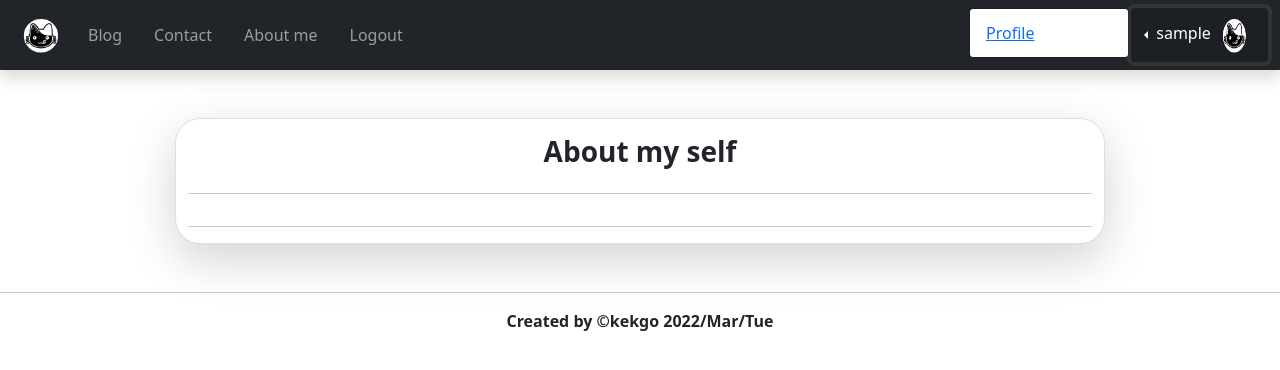
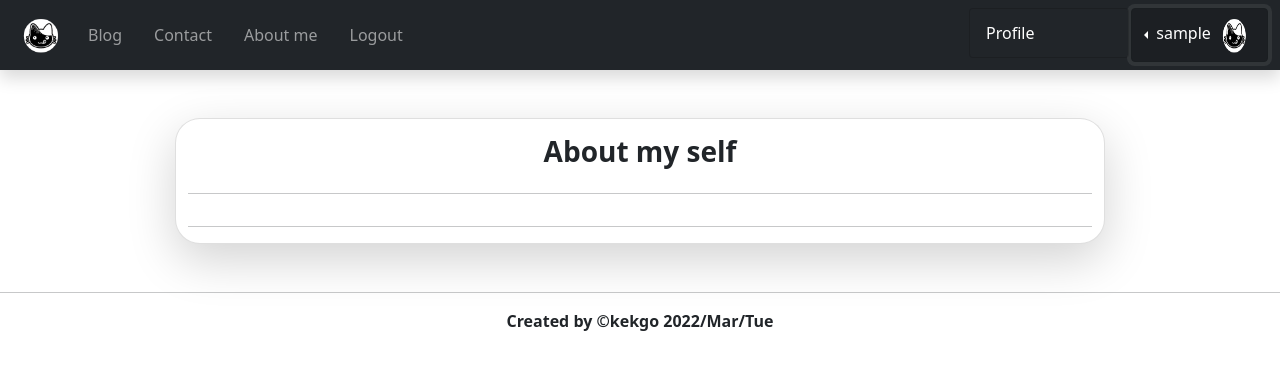
Before and after one commit to KaKeGo/MySite, a Django app: page /about/about/ in a window 1280 px wide, after a click that opens the changed part. Shown: the top 370 px of the page. Run offline with Django 4.2, Linux system fonts and the light colour scheme; the visitor is signed in with stand-in values (Sample User, id 1); data that the repository does not hold is empty.

Commit message:
dropdown small changes

```diff
--- a/mysite/templates/snippets/navbar.html
+++ b/mysite/templates/snippets/navbar.html
@@ -10,6 +10,10 @@
       height: 40px;
       width: 40px;
       border-radius: 50%;
+    }
+    .tx{
+      text-decoration: None;
+      color: white;
     }
 </style>
 
@@ -62,8 +66,8 @@
         <button type="button" class="btn btn-dark dropdown-toggle" data-bs-toggle="dropdown" aria-expanded="false">
           {{request.user.username}} <img class="avatar" src="{{request.user.avatar.url}}">
         </button>
-        <ul class="dropdown-menu" aria-labelledby="dropdownMenu2">
-          <li><button class="dropdown-item" type="button"><a href="{% url 'accounts:profile' %}">Profile</a></button></li>
+        <ul class="dropdown-menu bg-dark" aria-labelledby="dropdownMenu2">
+          <li class="dropdown-item btn btn-dark" type="button"><a class="tx" href="{% url 'accounts:profile' %}">Profile</a></li>
         </ul>
       </div>
       {% endif %}
```
